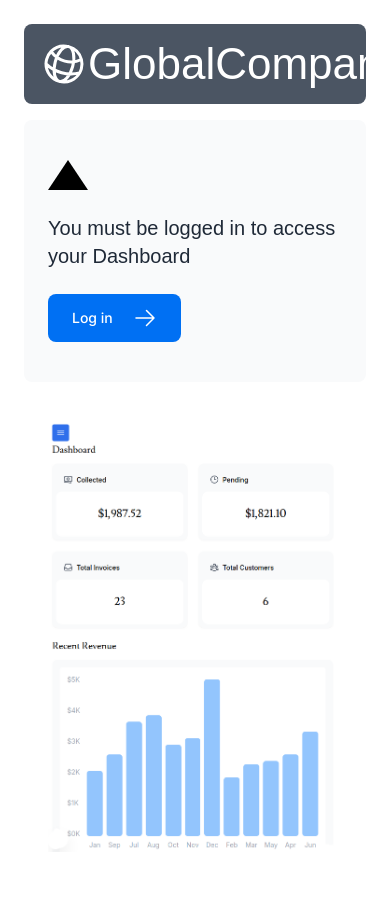
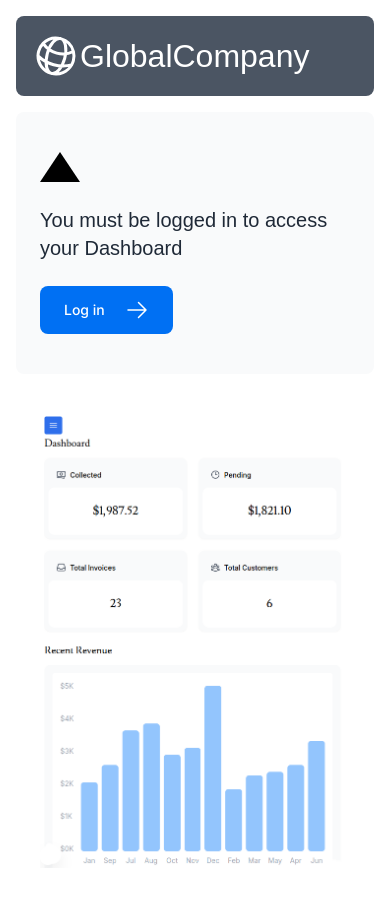
Before and after one commit to jpenedou/nextjs-dashboard, a Next.js app: page / in a window 390 px wide. Built offline with nearby package versions, Linux system fonts and the light colour scheme; a web font is replaced by a local one.

Commit message:
logo text fixed

```diff
--- a/app/page.tsx
+++ b/app/page.tsx
@@ -7,7 +7,7 @@ import Image from 'next/image'
 
 export default function Page() {
   return (
-    <main className="flex min-h-screen flex-col p-6">
+    <main className="flex min-h-screen flex-col p-4">
       <div className="flex h-20 shrink-0 items-end rounded-lg bg-gray-600 p-4 md:h-52">
         {<AcmeLogo />}
       </div>
--- a/app/ui/acme-logo.tsx
+++ b/app/ui/acme-logo.tsx
@@ -6,8 +6,8 @@ export default function AcmeLogo() {
     <div
       className={`${lusitana.className} flex flex-row items-center leading-none text-white`}
     >
-      <GlobeAltIcon className="h-12 w-12 rotate-[15deg]" />
-      <p className="text-[44px]">GlobalCompany</p>
+      <GlobeAltIcon className="h-12 w-12 rotate-[15deg] shrink-0" />
+      <p className="text-[32px] md:text-[42px]">GlobalCompany</p>
     </div>
   );
 }
```
